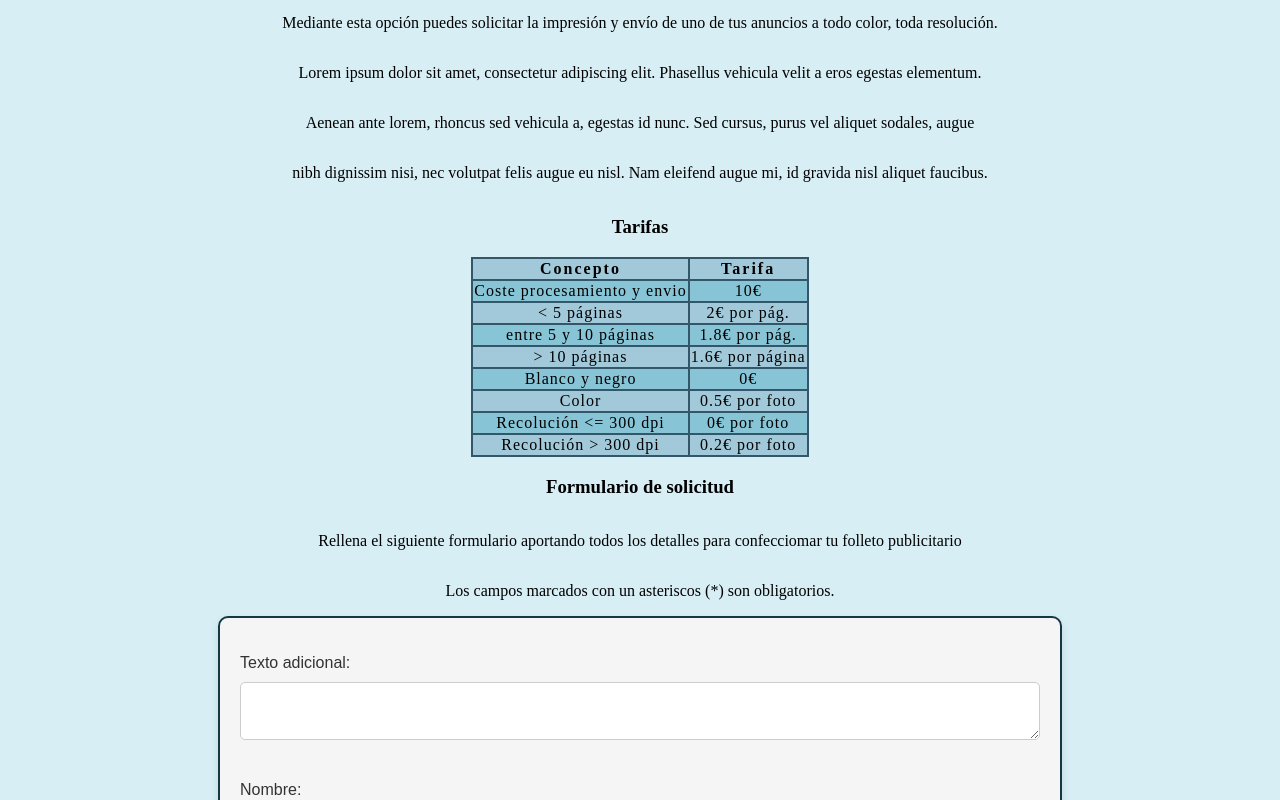
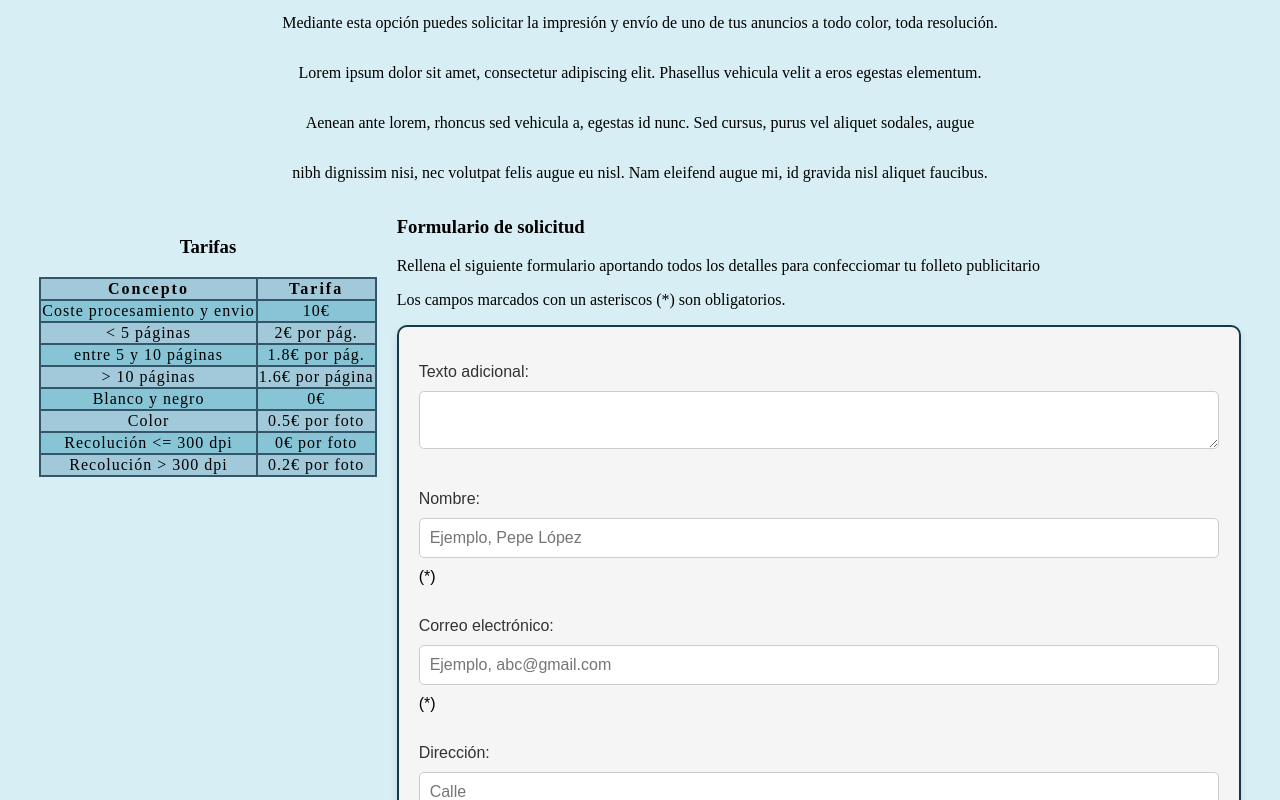
Before and after one commit to Griffith01/DAW, a plain HTML site: page solicitar-folleto.html in a window 1280 px wide. Shown: the part 506-1306 px from the top of the page. Drawn offline with Linux system fonts and the light colour scheme.

Commit message:
Doble columna y mi CSS el url

```diff
--- a/css/style.css
+++ b/css/style.css
@@ -1009,3 +1009,33 @@ tbody tr:nth-child(even) {
     }
 
 }
+
+
+.columnas {
+    display: flex;
+    justify-content: space-between;
+    gap: 20px;
+}
+
+/* Para centrar la tabla en su columna */
+.columna-izquierda {
+    display: flex;
+    flex-direction: column;
+    justify-content: flex-start; /* Alinea el contenido hacia la parte superior */
+    align-items: center; /* Centra la tabla horizontalmente */
+    height: 100%; /* Asegura que ocupe toda la altura disponible */
+    text-align: center; /* Opcional, para centrar el texto */
+    padding-top: 20px; /* Ajuste opcional para añadir un poco de espacio desde arriba */
+}
+
+/* Estilo cuando la pantalla es menor o igual a 500px */
+@media (max-width: 500px) {
+    .contenedor {
+        flex-direction: column; /* Cambia a disposición vertical */
+        align-items: center; /* Centra ambos elementos horizontalmente */
+    }
+
+    .columna-izquierda, .columna-derecha {
+        width: 100%; /* Asegura que cada columna ocupe todo el ancho */
+    }
+}
--- a/solicitar-folleto.html
+++ b/solicitar-folleto.html
@@ -4,8 +4,8 @@
     <meta charset="UTF-8">
     <meta name="viewport" content="width=device-width, initial-scale=1.0">
     <title>Solicitar folleto</title>
-    <link rel="stylesheet" href="/css/style.css">
-    <link rel="stylesheet" href="/css/print.css" media="print">
+    <link rel="stylesheet" href="css/style.css">
+    <link rel="stylesheet" href="css/print.css" media="print">
 </head>
 <body>
 <!-- Cabecera -->
@@ -41,6 +41,8 @@
         <p>Aenean ante lorem, rhoncus sed vehicula a, egestas id nunc. Sed cursus, purus vel aliquet sodales, augue</p>
         <p>nibh dignissim nisi, nec volutpat felis augue eu nisl. Nam eleifend augue mi, id gravida nisl aliquet faucibus.</p>
 
+        <div class="columnas">
+            <div class="columna-izquierda">
                 <h3>Tarifas</h3>
                 <table>
                     <tr>
@@ -80,7 +82,9 @@
                         <td>0.2€ por foto</td>
                     </tr>
                 </table>
+            </div>
 
+            <div class="columna-derecha">
                 <h3>Formulario de solicitud</h3>
                 <P>Rellena el siguiente formulario aportando todos los detalles para confecciomar tu folleto publicitario</P>
                 <p>Los campos marcados con un asteriscos (*) son obligatorios.</p>
@@ -131,7 +135,8 @@
                                                                 <label for="noprecio">No</label></p>
                 <input type="submit" value="¡Solicitar!">
                 </form>
-
+            </div>
+        </div>
     </main>
 
     <footer>
```
Also changed, not shown: aviso.html (+1 -1 lines), busqueda.html (+2 -2 lines), detalle.html (+2 -2 lines), index.html (+2 -2 lines), index2.html (+2 -2 lines), iniciar.html (+2 -2 lines), mensaje.html (+2 -2 lines), menu-registrado.html (+2 -2 lines), mis-mensajes.html (+1 -1 lines), nuevo.html (+2 -2 lines), respuesta-folleto.html (+2 -2 lines), respuesta-mensaje.html (+2 -2 lines), resultado.html (+2 -2 lines). Lines whose indentation alone changed are shown as unchanged.
